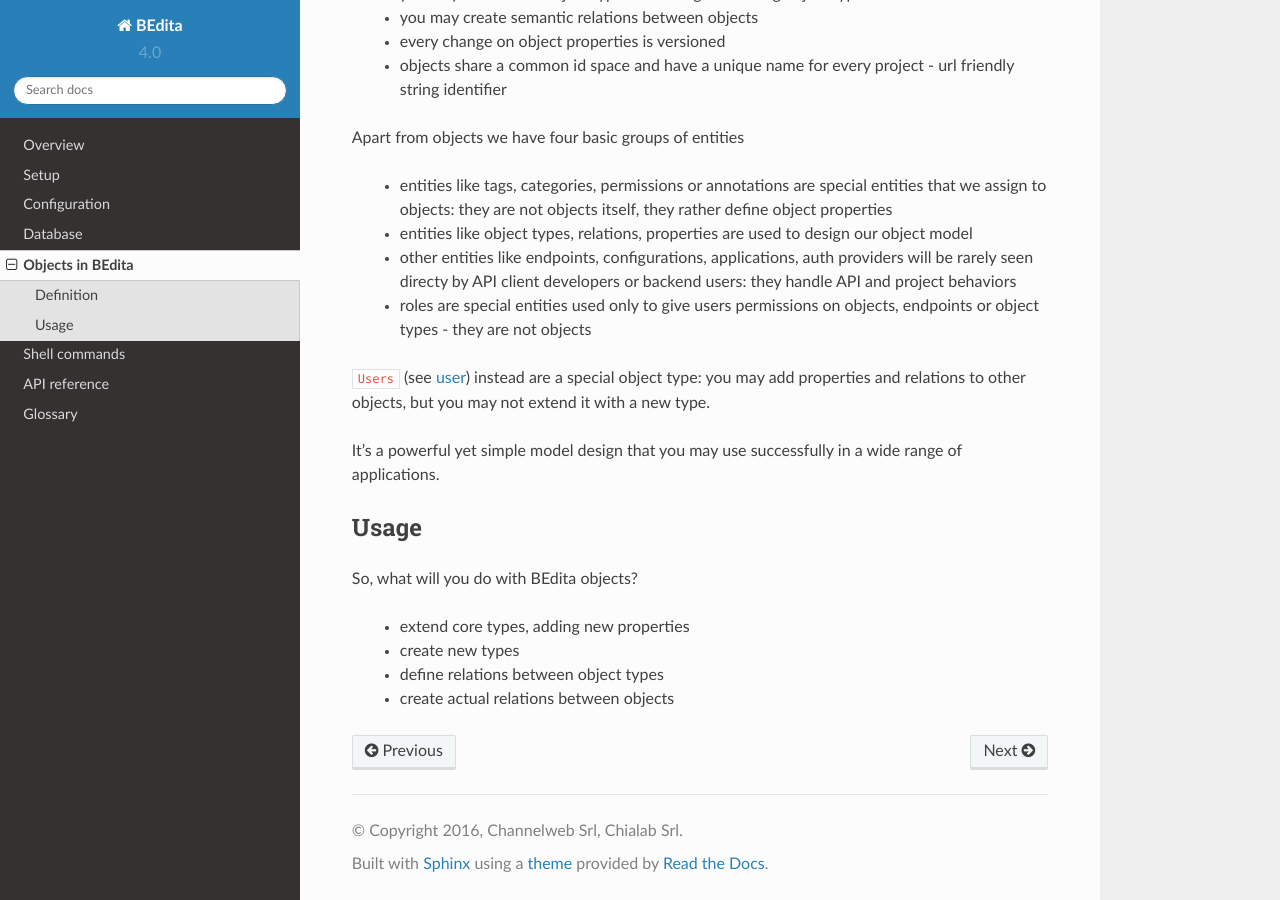
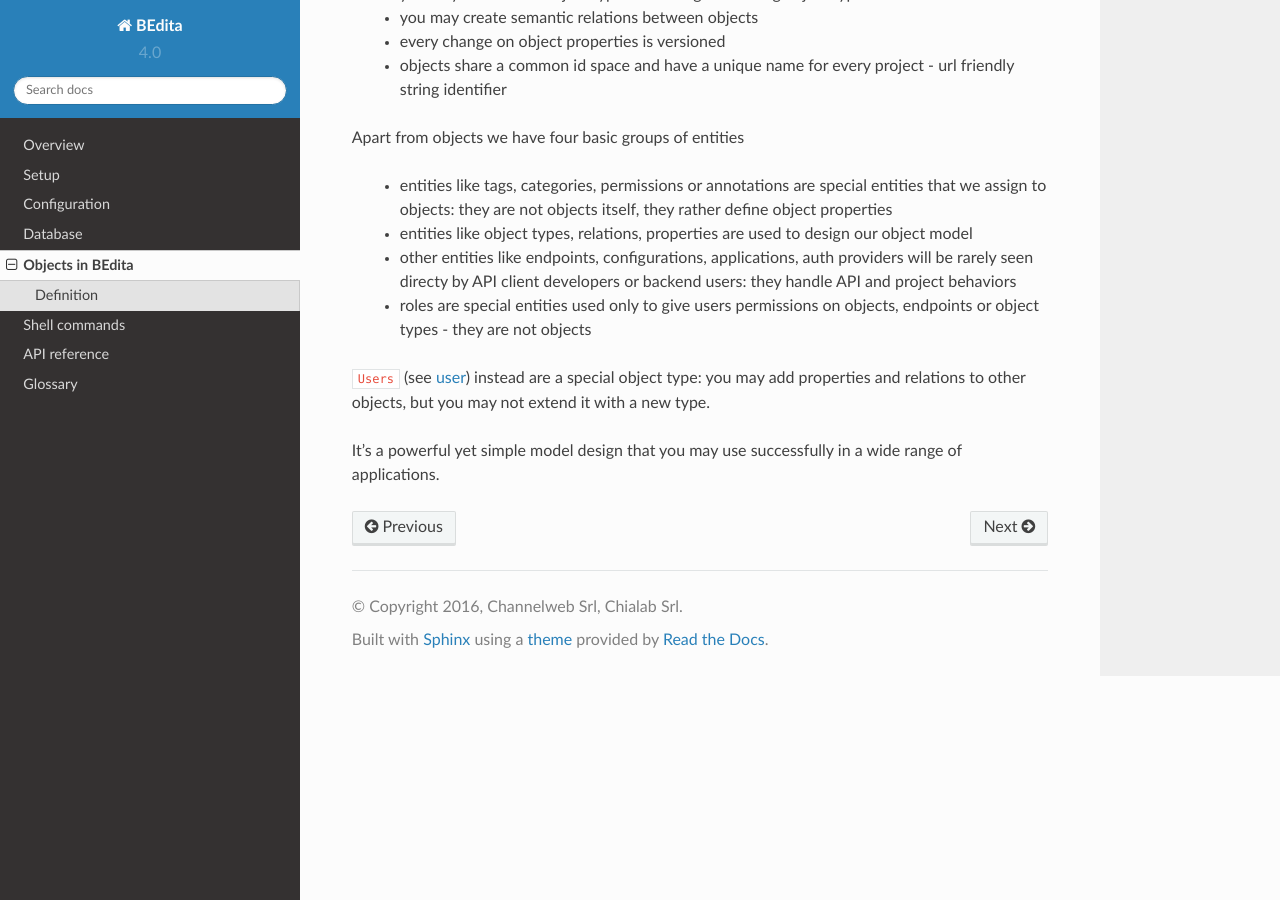
Before and after one commit to bedita/docs, a Sphinx documentation site: the page built from source/bedita_objects.rst, in a window 1280 px wide and 900 px high, scrolled down 1053 px. Built offline with Sphinx 7.4.7 and the Read the Docs theme 2.0.0, drawn with Linux system fonts in a browser that asks for light colours.

Commit message:
#6 docs: removed unfinished paragraph

```diff
--- a/source/bedita_objects.rst
+++ b/source/bedita_objects.rst
@@ -57,14 +57,3 @@
 to other objects, but you may not extend it with a new type.
 
 It's a powerful yet simple model design that you may use successfully in a wide range of applications.
-
-
-Usage
-------
-
-So, what will you do with BEdita objects?
-
- * extend core types, adding new properties
- * create new types
- * define relations between object types
- * create actual relations between objects
```
